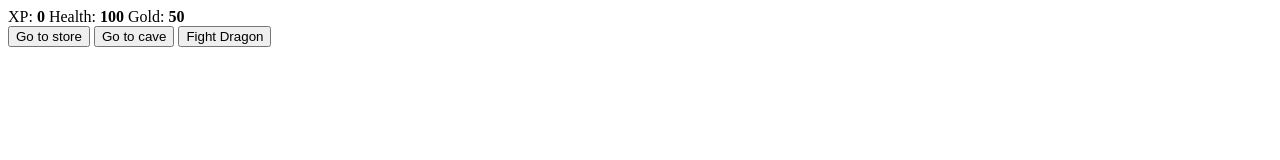
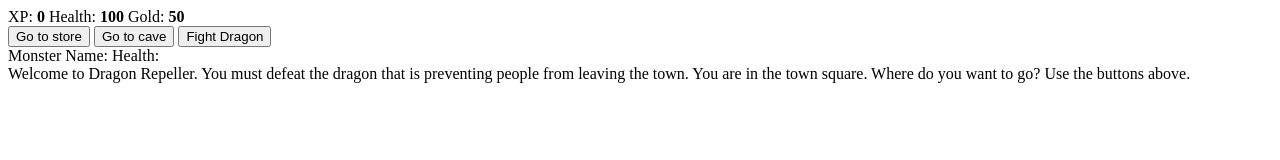
Before and after one commit to krisztinamolnar/RPG---Dragon-Repeller, a plain HTML site: page index.html in a window 1280 px wide. Drawn offline with Linux system fonts and the light colour scheme.

Commit message:
Added the monster stats and the welcoming text

```diff
--- a/index.html
+++ b/index.html
@@ -24,8 +24,21 @@
         <button id="button2">Go to cave</button>
         <button id="button3">Fight Dragon</button>
       </div>
-      <div id="monsterStats"></div>
-      <div id="text"></div>
+      <div id="monsterStats">
+        <div id="monsterStats">
+          <span class="stat"
+            >Monster Name: <strong><span id="monsterName"></span></strong
+          ></span>
+          <span class="stat"
+            >Health: <strong><span id="monsterHealth"></span></strong
+          ></span>
+        </div>
+      </div>
+      <div id="text">
+        Welcome to Dragon Repeller. You must defeat the dragon that is
+        preventing people from leaving the town. You are in the town square.
+        Where do you want to go? Use the buttons above.
+      </div>
     </div>
     <script src="src/script.js"></script>
   </body>
--- a/src/script.js
+++ b/src/script.js
@@ -5,3 +5,7 @@ let currentWeapon = 0;
 let fighting;
 let monsterHealth;
 let inventory = ["stick"];
+
+const button1 = document.querySelector("#button1");
+const button2 = document.querySelector("#button2");
+const button3 = document.querySelector("#button3");
```
